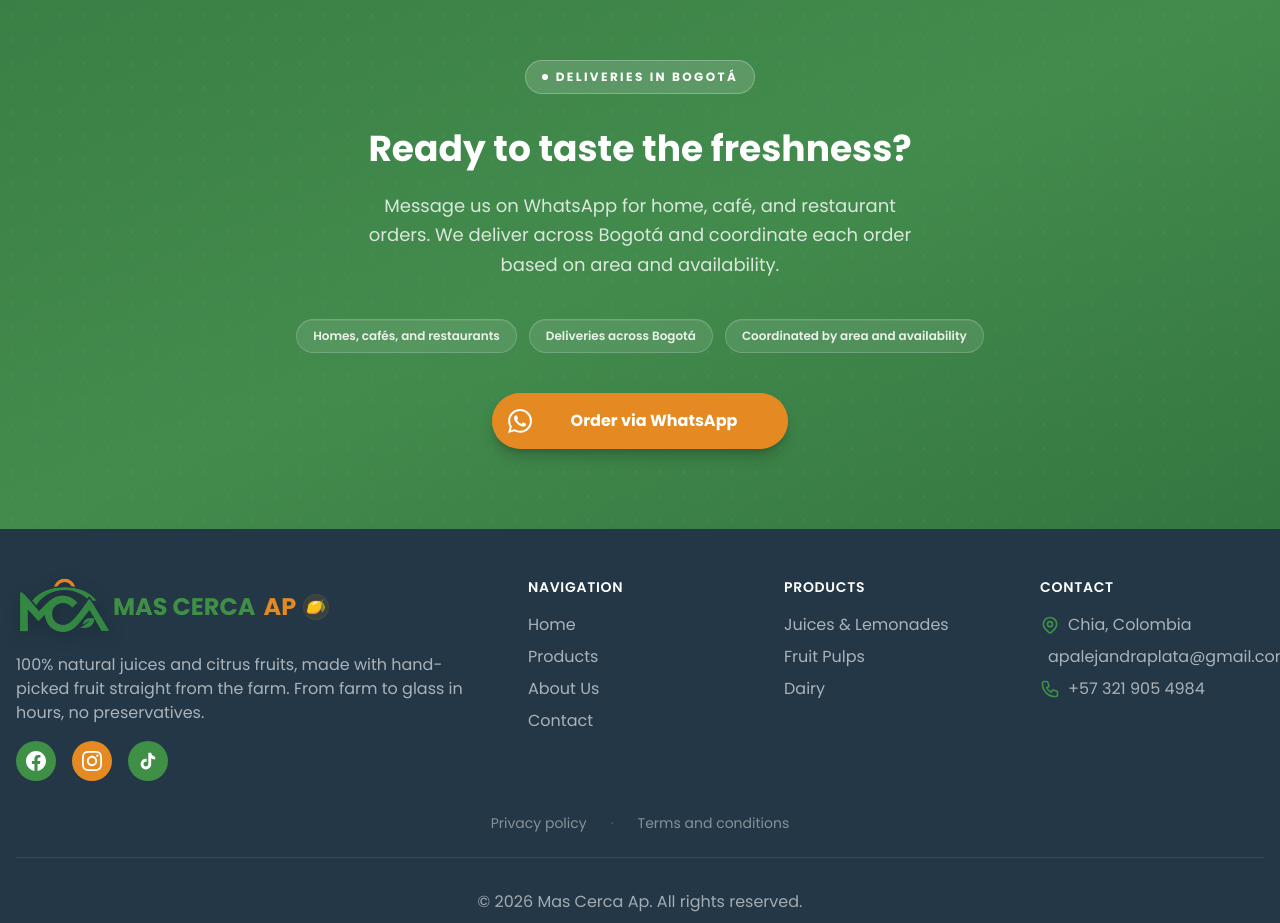
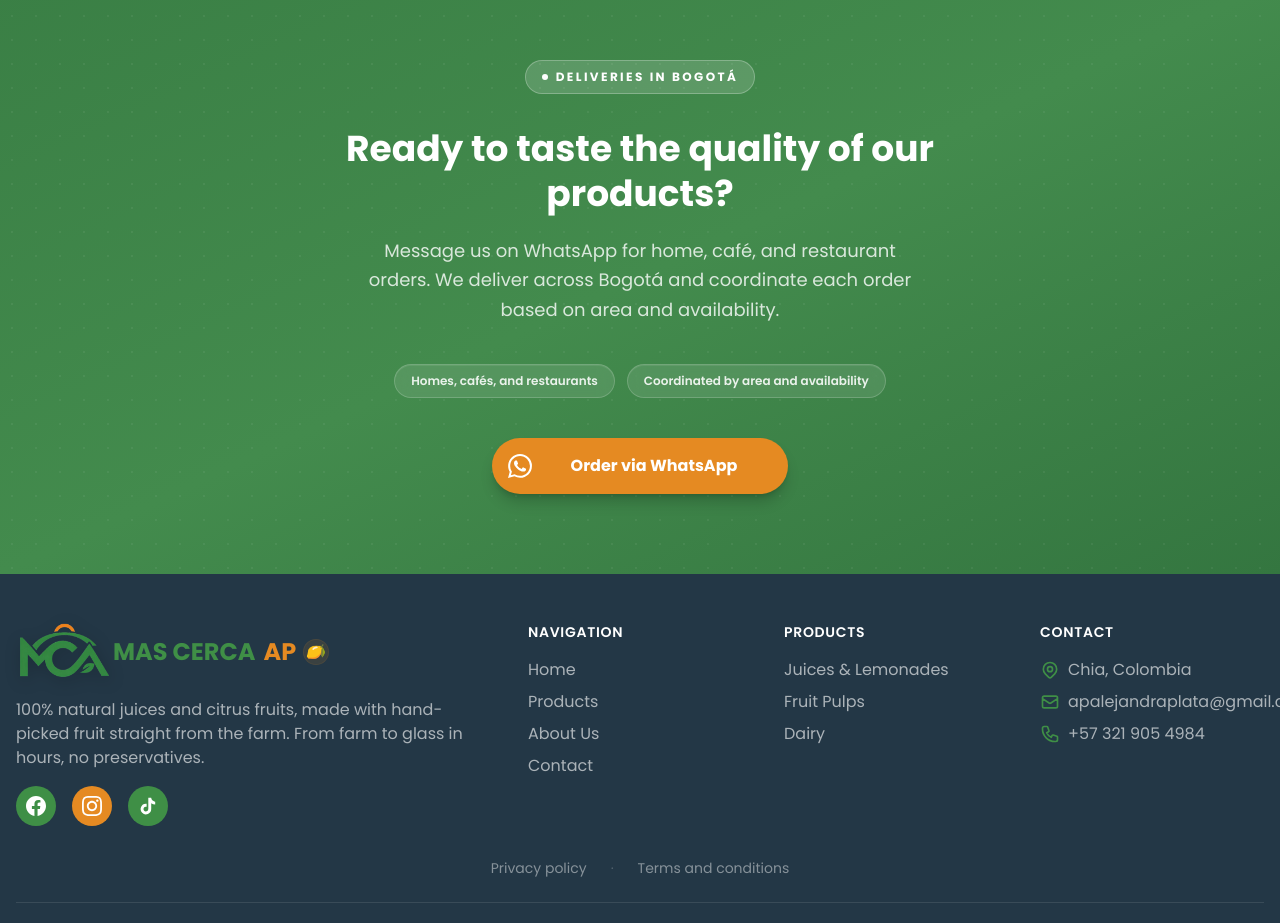
Before and after one commit to jairvisassistant-dot/mascercaap, a Next.js app: page /en in a window 1280 px wide. Shown: the part 4400-5323 px from the top of the page. Built offline with nearby package versions, Linux system fonts and the light colour scheme; no server answers.

Commit message:
fix(ui): icono email footer, título CTA y badge duplicado en entrega
- Agrega shrink-0 al icono de email en la sección Contacto del Footer
- Reemplaza título CTA de frescura por calidad de nuestros productos
- Elimina badge "Entregas en Bogotá" duplicado del array de highlights

```diff
--- a/components/layout/Footer.tsx
+++ b/components/layout/Footer.tsx
@@ -143,10 +143,10 @@ export default function Footer({ dict, lang }: FooterProps) {
                   href={`mailto:${SITE_CONFIG.emailContact}`}
                   className="flex items-center gap-2 transition-colors hover:text-primary focus-visible:outline-none focus-visible:ring-2 focus-visible:ring-primary focus-visible:ring-offset-2 focus-visible:ring-offset-[#233746] rounded-sm"
                 >
-                <svg className="w-5 h-5 text-primary" fill="none" stroke="currentColor" viewBox="0 0 24 24">
-                  <path strokeLinecap="round" strokeLinejoin="round" strokeWidth={2} d="M3 8l7.89 5.26a2 2 0 002.22 0L21 8M5 19h14a2 2 0 002-2V7a2 2 0 00-2-2H5a2 2 0 00-2 2v10a2 2 0 002 2z"/>
-                </svg>
-                {SITE_CONFIG.emailContact}
+                  <svg className="w-5 h-5 text-primary shrink-0" fill="none" stroke="currentColor" viewBox="0 0 24 24">
+                    <path strokeLinecap="round" strokeLinejoin="round" strokeWidth={2} d="M3 8l7.89 5.26a2 2 0 002.22 0L21 8M5 19h14a2 2 0 002-2V7a2 2 0 00-2-2H5a2 2 0 00-2 2v10a2 2 0 002 2z"/>
+                  </svg>
+                  {SITE_CONFIG.emailContact}
                 </a>
               </li>
               <li>
--- a/messages/en.json
+++ b/messages/en.json
@@ -199,12 +199,11 @@
     },
     "cta": {
       "badge": "Deliveries in Bogotá",
-      "title": "Ready to taste the freshness?",
+      "title": "Ready to taste the quality of our products?",
       "text": "Message us on WhatsApp for home, café, and restaurant orders. We deliver across Bogotá and coordinate each order based on area and availability.",
       "button": "Order via WhatsApp",
       "highlights": [
         "Homes, cafés, and restaurants",
-        "Deliveries across Bogotá",
         "Coordinated by area and availability"
       ]
     }
--- a/messages/es.json
+++ b/messages/es.json
@@ -199,12 +199,11 @@
     },
     "cta": {
       "badge": "Entregas en Bogotá",
-      "title": "¿Listo para probar la frescura?",
+      "title": "¿Listo para probar la calidad de nuestros productos?",
       "text": "Escríbenos por WhatsApp para pedidos de hogares, cafeterías y restaurantes. Entregamos en Bogotá y coordinamos cada pedido según zona y disponibilidad.",
       "button": "Hacer pedido por WhatsApp",
       "highlights": [
         "Hogares, cafeterías y restaurantes",
-        "Entregas en Bogotá",
         "Coordinación por zona y disponibilidad"
       ]
     }
```
